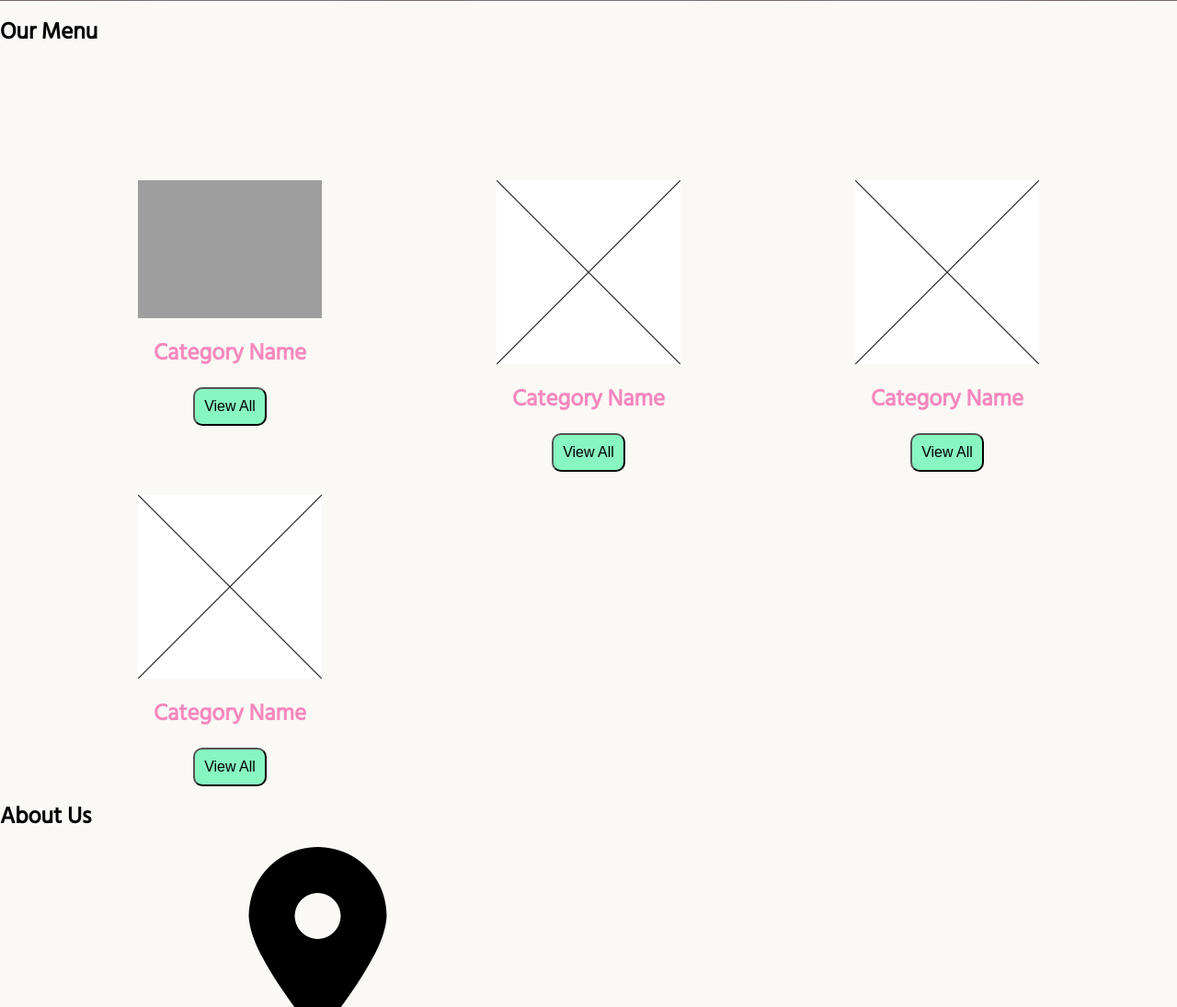
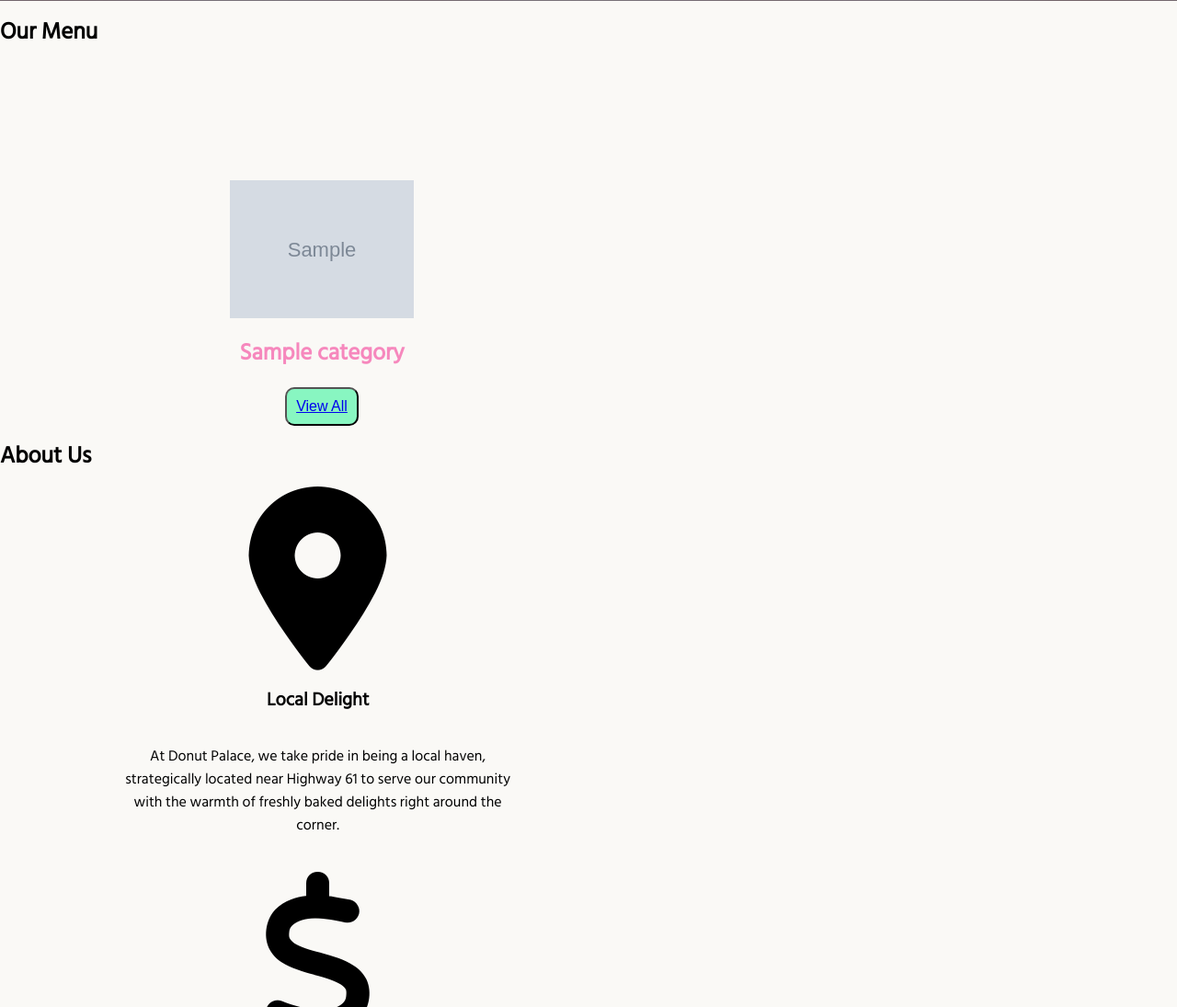
Before and after one commit to berenypanda/Donut-Palace, a PHP site: page /php/index.php in a window 1280 px wide. Shown: the part 479-1574 px from the top of the page at 92% size. Run offline with PHP 8.4, Linux system fonts and the light colour scheme; tables that the repository leaves empty or names only in its code hold one stand-in row (values such as "Sample post"); grey boxes marked "Sample" are stand-in pictures; grey boxes are pictures that could not be loaded.

Commit message:
add php files

```diff
--- a/index.html
+++ b/index.html
@@ -41,7 +41,7 @@
     <h2>Our Menu</h2>
     <div class="category-section">
         <div class="category-item">
-            <img src="../images/menu-item-placeholder.png" width="200px">
+            <img src="images/menu/" width="200px">
             <p>Category Name</p>
              <a href="#"><button>View All</button></a>
         </div>
--- a/php/index.php
+++ b/php/index.php
@@ -2,6 +2,8 @@
 // acquire shared info from other files
 include("dbconn.inc.php"); // database connection
 include("shared.php"); // stored shared contents, such as HTML header and page title, page footer, etc. in variables
+
+$conn = dbConnect();
 ?>
 <?php
  echo $head;
@@ -17,28 +19,37 @@ include("shared.php"); // stored shared contents, such as HTML header and page t
         <button>View Menu</button>
     </div>
     <h2>Our Menu</h2>
-    <div class="category-section">
-        <div class="category-item">
-            <img src="../images/menu/" width="200px">
-            <p>Category Name</p>
-            <button>View All</button>
-        </div>
-        <div class="category-item">
-            <img src="../images/menu-item-placeholder.png" width="200px">
-            <p>Category Name</p>
-            <button>View All</button>
-        </div>
-        <div class="category-item">
-            <img src="../images/menu-item-placeholder.png" width="200px">
-            <p>Category Name</p>
-            <button>View All</button>
-        </div>
-        <div class="category-item">
-            <img src="../images/menu-item-placeholder.png" width="200px">
-            <p>Category Name</p>
-            <button>View All</button>
-        </div>
-    </div>
+    <?php // Retrieve category items
+	$sql = "SELECT Name, Picture_URL, Category_ID FROM Categories";
+
+	global $conn;
+
+	$stmt = $conn->stmt_init();
+
+	if ($stmt->prepare($sql)){
+
+		$stmt->execute();
+		$stmt->bind_result($Name,$Picture_URL,$Category_ID);
+
+	    print "<div class='category-section'>";
+		while($stmt->fetch()){
+                print "<div class='category-item'>
+            <img src='images/menu/$Picture_URL' alt='$Name' width='200px'>
+            <p>$Name</p>
+            <button><a href='menu_byCategory.php?CID=$Category_ID'>View All</a></button>
+        </div>";
+		}
+
+		$stmt->close();
+		print "</div>";
+	} else {
+
+		$output = "Query to retrieve category information failed.";
+
+	}
+
+	$conn->close();
+	?>
     <h2>About Us</h2>
     <div class="about-us-section">
         <div class="about-us-card">
```
Also changed, not shown: php/categories.php (added, +50 -0 lines), php/menu_byCategory.php (added, +69 -0 lines), images/menu/apple-juice.png (added), images/menu/breakfast-sandwich.jpg (added), images/menu/coffee.jpg (added), images/menu/orange-juice.png (added), images/menu/sausage-roll.jpg (added), 1 other file.
